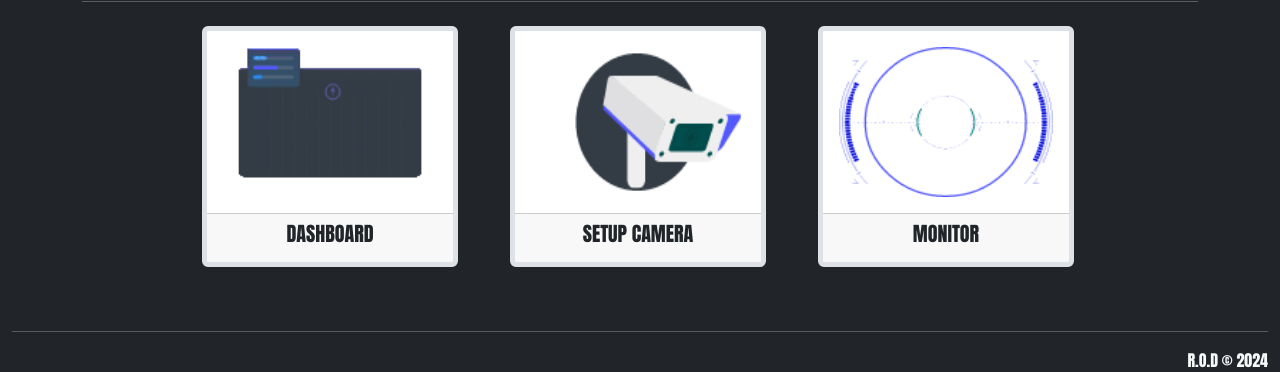
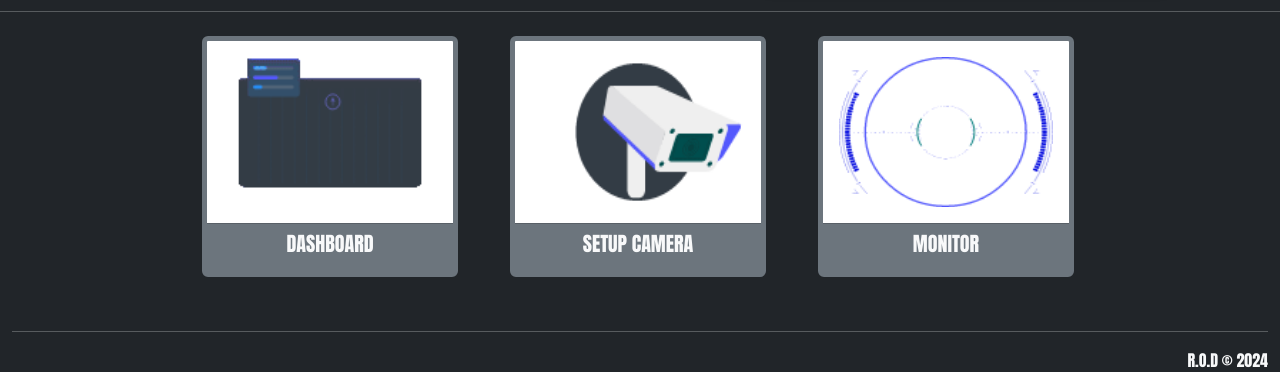
Before and after one commit to FatinShadab/ROD, a Django app: page / in a window 1280 px wide. Shown: the part 428-800 px from the top of the page. Run offline with Django 5.2, Linux system fonts and the light colour scheme.

Commit message:
Update home.html
* added border to the header image
* added a hover effect to the cards using their border color

```diff
--- a/src/template/home.html
+++ b/src/template/home.html
@@ -18,7 +18,7 @@
                 </div>
                 <!-- Image Column -->
                 <div class="col-xl-5 col-xxl-6 d-none d-xl-block justify-content-end">
-                    <img src="{% static '\asset\images\header.gif' %}" alt="R.O.D Logo" class="ml-3 rounded shadow">
+                    <img src="{% static '\asset\images\header.gif' %}" alt="R.O.D Logo" class="ml-3 rounded shadow border border-5 border-secondary">
                 </div>
             </div>
         </div>
@@ -26,17 +26,17 @@
 </section>
 
 <section class="mt-0 mb-1 pb-1 pt-3 bg-dark">
+  <hr class="text-light">
     <div class="container justify-content-center">
-        <hr class="text-light">
         <div class="row gx-5 pb-2 mx-5 px-5">
           <div class="py-2 col-md-4 col-sm-12 justify-content-center">
             <a href="{% url 'camera_setup_view' %}" style="text-decoration: none;">
-              <div class="card text-center border border-5" style="width: 16rem;">
+              <div class="card text-center border border-secondary border-5" style="width: 16rem;">
                 <div class="card-body">
                   <!-- GIF Content -->
                   <img src="{% static '\asset\images\dashboard.gif' %}" class="card-img-top" alt="GIF 1" height="150px" width="200px" >
                 </div>
-                <div class="card-footer">
+                <div class="card-footer bg-secondary text-light">
                   <h5 class="card-title">DASHBOARD</h5>
                 </div>
               </div>
@@ -44,12 +44,12 @@
           </div>
           <div class="py-2 col-md-4 col-sm-12 justify-content-center">
             <a href="{% url 'camera_setup_view' %}" style="text-decoration: none;">
-            <div class="card text-center border border-5" style="width: 16rem;">
+            <div class="card text-center border border-secondary border-5" style="width: 16rem;">
               <div class="card-body">
                 <!-- GIF Content -->
                 <img src="{% static '\asset\images\camera_setup.gif' %}" class="card-img-top" alt="GIF 1" height="150px" width="200px" >
               </div>
-              <div class="card-footer">
+              <div class="card-footer bg-secondary text-light">
                 <h5 class="card-title">SETUP CAMERA</h5>
               </div>
             </div>
@@ -57,12 +57,12 @@
           </div>
           <div class="py-2 col-md-4 col-sm-12 justify-content-center">
             <a href="" style="text-decoration: none;">
-            <div class="card text-center border border-5" style="width: 16rem;">
+            <div class="card text-center border border-secondary border-5" style="width: 16rem;">
               <div class="card-body">
                 <!-- GIF Content -->
                 <img src="{% static '\asset\images\detect.gif' %}" class="card-img-top" alt="GIF 1" height="150px" width="200px">
               </div>
-              <div class="card-footer">
+              <div class="card-footer bg-secondary text-light">
                 <h5 class="card-title">MONITOR</h5>
               </div>
             </div>
```
